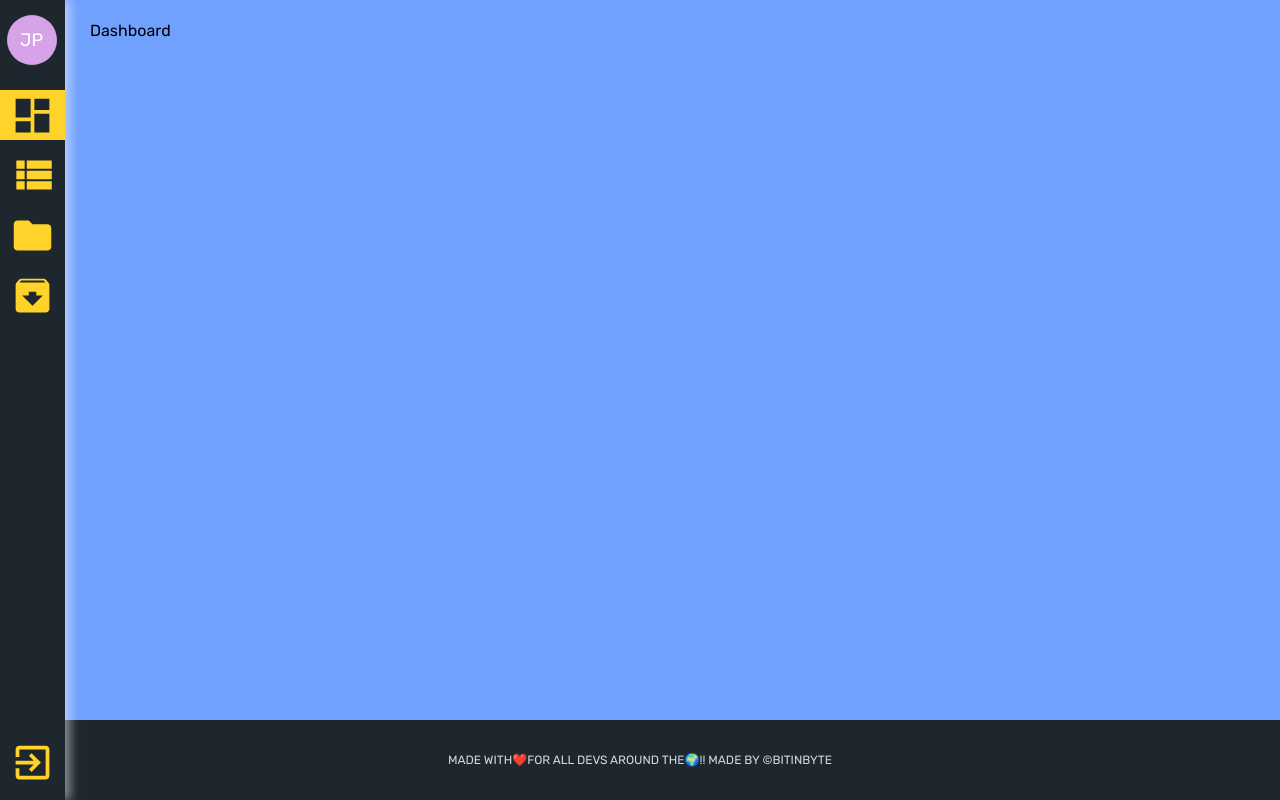
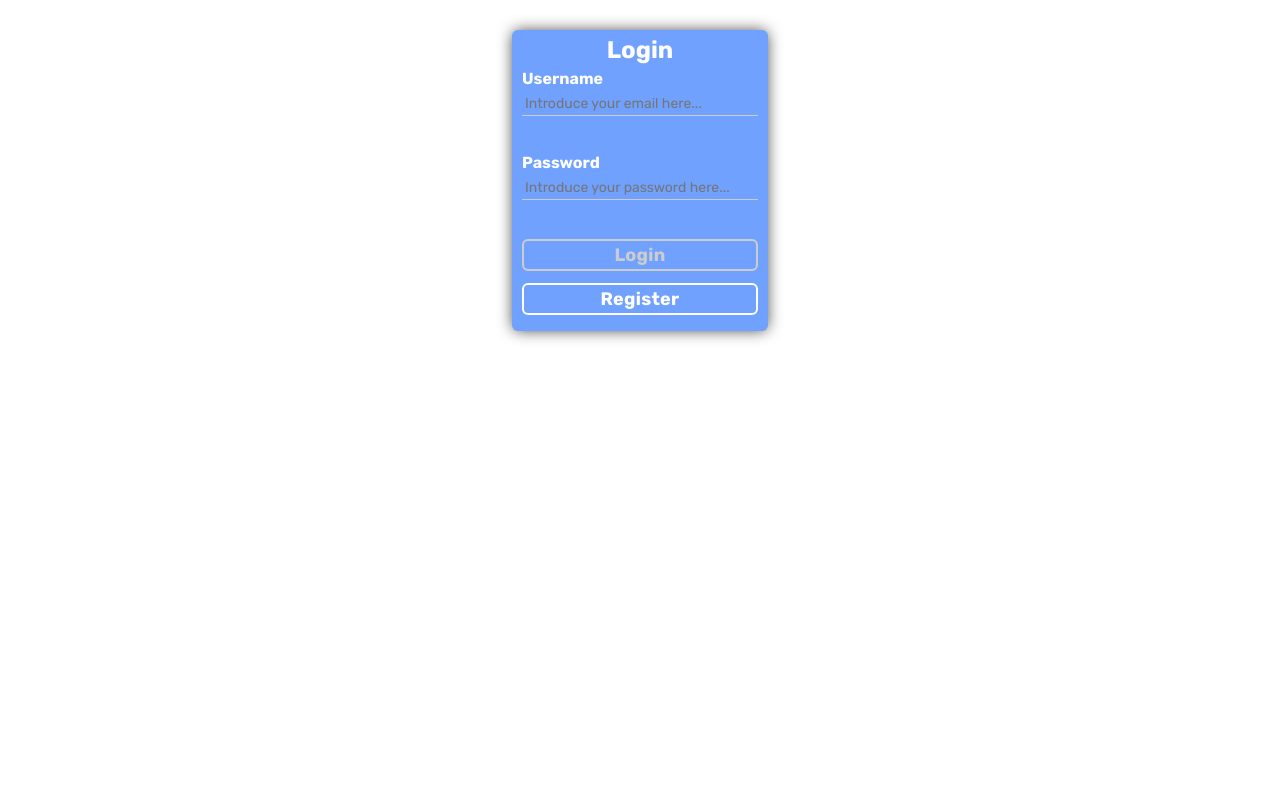
Before and after one commit to BitInByte/To-doProjectsManagement, a React (Create React App) app: page /auth in a window 1280 px wide. Before the commit this address led to /. Built offline with nearby package versions, Linux system fonts and the light colour scheme.

Commit message:
Login page pretty done.
Missing a couple of styling and server integrations and signup

```diff
--- a/package.json
+++ b/package.json
@@ -8,11 +8,13 @@
     "@testing-library/jest-dom": "^4.2.4",
     "@testing-library/react": "^9.5.0",
     "@testing-library/user-event": "^7.2.1",
+    "formik": "^2.1.5",
     "node-sass": "^4.14.1",
     "react": "^16.13.1",
     "react-dom": "^16.13.1",
     "react-router-dom": "^5.2.0",
-    "react-scripts": "3.4.1"
+    "react-scripts": "3.4.1",
+    "yup": "^0.29.3"
   },
   "scripts": {
     "start": "react-scripts start",
--- a/src/App.js
+++ b/src/App.js
@@ -6,6 +6,7 @@ import { Route, Switch, Redirect, withRouter } from 'react-router-dom';
 import Layout from './hoc/layout/Layout';
 // import Projects from './containers/Projects/Projects';
 import Dashboard from './containers/Dashboard/Dashboard';
+import Auth from './containers/Auth/Auth';
 
 const App = () => {
 
@@ -26,6 +27,7 @@ const App = () => {
       <Route path='/archive' render={(...props) => <Archive />} />
       <Route path='/settings' render={(...props) => <Settings />} />
       <Route path='/project' render={(...props) => <Project />} />
+      <Route path='/auth' component={Auth} />
       <Route path='/' exact component={Dashboard} />
       <Redirect to='/' />
     </Switch>
@@ -34,12 +36,13 @@ const App = () => {
 
   return (
     <div className="App">
-      <Layout>
-        {/* Required to work with React.lazy in Routes */}
-        <Suspense fallback={<p>Loading...</p>}>
-          {routes}
-        </Suspense>
-      </Layout>
+      {/* <Layout> */}
+      {/* Required to work with React.lazy in Routes */}
+      {/* <Suspense fallback={<p>Loading...</p>}> */}
+      {/* {routes} */}
+      {/* </Suspense> */}
+      {/* </Layout> */}
+      <Auth />
     </div>
   );
 }
--- /dev/null
+++ b/src/components/Auth/Login/Login.js
@@ -0,0 +1,85 @@
+//Import libraries
+import React from 'react';
+import { withFormik, Form, Field } from 'formik';
+import * as Yup from 'yup';
+
+//Import components
+import Button from '../../UI/AuthButton/AuthButton';
+
+//Import scoped class modules
+import classes from './Login.module.scss';
+
+//Stateless component
+const login = ({ clicked, values, errors, touched, isSubmitting, isValid }) => {
+
+    // console.log('Submitting');
+    // console.log(isSubmitting);
+    // console.log('Valid');
+    // console.log(!isValid);
+
+    console.log('Button');
+    // console.log(!isValid || isSubmitting);
+    console.log(isValid);
+    console.log(isSubmitting);
+
+    // Check the validity of the input to scroll down the error
+    const checkValidity = (error, touched) => {
+        const errorMessageElement = [classes.Login__paragraph];
+        if (error && touched) errorMessageElement.push(classes.Login__paragraph_show);
+        return errorMessageElement.join(' ')
+    };
+
+    // Check the validity of the input to change the border bottom of the element
+    const checkInputValidity = (error, touched) => {
+        const inputClasses = [classes.Login__input];
+        if (error && touched) {
+            inputClasses.push(classes.Login__input_Invalid);
+        } else if (!error && touched) {
+            inputClasses.push(classes.Login__input_Valid);
+        };
+        return inputClasses.join(' ');
+    };
+
+    return (
+        <>
+            <h2>Login</h2>
+            <Form className={classes.Login}>
+                <div>
+                    <label className={classes.Login__label}>Username</label>
+                    <Field className={checkInputValidity(errors.email, touched.email)} type="email" name="email" placeholder="Introduce your email here..." />
+                    {/* Check if the email is touched and if the email have an error on the Formik object. Error caught by Yup */}
+                    {/* Passing an empty space to the element if dont detect an error to force empty space */}
+                    <p className={checkValidity(errors.email, touched.email)} >{errors.email ? errors.email : '&bnsp;'}</p>
+                </div>
+                <div>
+                    <label className={classes.Login__label}>Password</label>
+                    <Field className={checkInputValidity(errors.password, touched.password)} type="password" name="password" placeholder="Introduce your password here..." />
+                    {/* Check if the password is touched and if the password have an error on the Formik object. Error caught by Yup */}
+                    {/* Passing an empty space to the element if dont detect an error to force empty space */}
+                    <p className={checkValidity(errors.password, touched.password)} >{errors.password ? errors.password : '&bnsp;'}</p>
+                </div>
+
+                <Button value={'Login'} disabled={!isValid || isSubmitting} />
+            </Form>
+            <Button value={'Register'} changed={clicked} />
+        </>
+    )
+};
+
+const formikApp = withFormik({
+    // Values that will be passed to the props for the form. The value will be attributed accordngly to the object name
+    mapPropsToValues: ({ email, password }) => {
+        return {
+            email: email || '',
+            password: password || '',
+        };
+    },
+    isInitialValid: false,
+    validationSchema: Yup.object().shape({
+        email: Yup.string().email('Email not valid! Please introduce a valid email...').required('Email is required to login!'),
+        password: Yup.string().min(9, 'You password is not valid! Password contains 9 characters or more!').required('Password is required to login!'),
+    }),
+    handleSubmit() { },
+})(login);
+
+export default formikApp;
--- /dev/null
+++ b/src/components/Auth/Login/Login.module.scss
@@ -0,0 +1,80 @@
+.Login {
+    text-align: left;
+    width: 100%;
+    &__label {
+        display: block;
+        width: 100%;
+        text-align: left;
+        font-weight: bold;
+        padding: .3rem 0;
+        margin-top: .4rem;
+    }
+
+    &__input {
+        position: relative;
+        outline: none;
+        display: block;
+        width: 100%;
+        font-size: 1.4rem;
+        height: 100%;
+        padding: .3rem;
+        box-sizing: border-box;
+        background-color: transparent;
+        border: none;
+        border-bottom: .15rem solid #ccc;
+        font-family: 'Rubik', sans-serif;
+        margin-bottom: .5rem;
+
+        color: #fff;
+
+        transition: all .4s ease-out;
+
+        &_Valid {
+            border-bottom: .15rem solid #0f0;
+        }
+
+        &_Invalid {
+            border-bottom: .15rem solid #f00;
+        }
+
+        &::-webkit-input-placeholder {
+            font-family: 'Rubik', sans-serif;
+          }
+
+        &:-ms-input-placeholder {
+            font-family: 'Rubik', sans-serif;
+        }
+
+        &:-moz-placeholder {
+            font-family: 'Rubik', sans-serif;
+        }
+
+        &::-moz-placeholder {
+            font-family: 'Rubik', sans-serif;
+        }
+    }
+
+    &__paragraph {
+        position: relative;
+        margin: .6rem 0;
+
+        color: red;
+        font-weight: bold;
+        font-size: 1.4rem;
+        font-family: 'Rubik', sans-serif;
+
+        transform: translateY(-100%);
+        opacity: 0;
+        visibility: hidden;
+
+        transition: all .2s ease-out;
+        z-index: 999;
+
+        &_show {
+            visibility: visible;
+            transform: translateY(0);
+            opacity: 1;
+        }
+    }
+
+}
--- /dev/null
+++ b/src/components/Auth/Signup/Signup.js
@@ -0,0 +1,18 @@
+//Import libraries
+import React from 'react';
+
+//Import components
+import Button from '../../UI/AuthButton/AuthButton';
+
+//Import scoped class modules
+//import classes from './Signup.module.css';
+
+//Stateless component
+const signup = ({ clicked }) => (
+    <>
+        <h2>Signup</h2>
+        <Button value={'Login'} changed={clicked} />
+    </>
+);
+
+export default signup;
--- /dev/null
+++ b/src/components/UI/AuthButton/AuthButton.js
@@ -0,0 +1,14 @@
+//Import libraries
+import React from 'react';
+
+//Import components
+
+//Import scoped class modules
+import classes from './AuthButton.module.scss';
+
+//Stateless component
+const authButton = ({ changed, value, disabled }) => (
+    <button disabled={disabled} onClick={changed} className={classes.Button}>{value}</button>
+);
+
+export default authButton;
--- /dev/null
+++ b/src/components/UI/AuthButton/AuthButton.module.scss
@@ -0,0 +1,32 @@
+.Button {
+    text-align: center;
+    color: #fff;
+    border: .2rem solid #fff;
+    border-radius: .6rem;
+    outline: none;
+    background-color: transparent;
+    font-size: 1.8rem;
+    width: 100%;
+
+    font-family: 'Rubik', sans-serif;
+    font-weight: 700;
+    letter-spacing: .03rem;
+
+    padding: .3rem .6rem;
+    margin: .6rem 0;
+
+    transition: all .3s ease-out;
+}
+
+.Button:hover {
+    color: #70a1ff;
+    background-color: #fff;
+    cursor: pointer;
+}
+
+.Button:disabled {
+    color: #ccc;
+    cursor: not-allowed;
+    border: .2rem solid #ccc;
+    background-color: transparent;
+}
--- /dev/null
+++ b/src/containers/Auth/Auth.js
@@ -0,0 +1,25 @@
+//Import libraries
+import React, { useState } from 'react';
+
+//Import components
+import Login from '../../components/Auth/Login/Login';
+import Signup from '../../components/Auth/Signup/Signup';
+
+//Import scoped class modules
+import classes from './Auth.module.scss';
+
+//Stateless component
+const Auth = ({ children }) => {
+
+    const [isLogin, setIsLogin] = useState(true);
+
+    const auth = isLogin ? <Login clicked={() => setIsLogin(!isLogin)} /> : <Signup clicked={() => setIsLogin(!isLogin)} />;
+
+    return (
+        <div className={classes.Auth}>
+            {auth}
+        </div>
+    );
+};
+
+export default Auth;
--- /dev/null
+++ b/src/containers/Auth/Auth.module.scss
@@ -0,0 +1,25 @@
+.Auth {
+    display: flex;
+    // justify-content: center;
+    width: 20%;
+    margin: 3rem auto;
+    padding: 1rem;
+    /* border: 2px solid #000; */
+    background-color: #70a1ff;
+    border-radius: .6rem;
+    color: #fff;
+    flex-wrap: wrap;
+
+    -webkit-box-shadow: 0px 0px 15px -1px rgba(0,0,0,0.75);
+    -moz-box-shadow: 0px 0px 15px -1px rgba(0,0,0,0.75);
+    box-shadow: 0px 0px 15px -1px rgba(0,0,0,0.75);
+}
+
+h2 {
+    text-align: center;
+    width: 100%;
+}
+
+body {
+    background-color: #fff !important;
+}
```
Also changed, not shown: src/components/Auth/Signup/Signup.module.scss (added), 1 other file (tests, documents, lock files or other folders).
